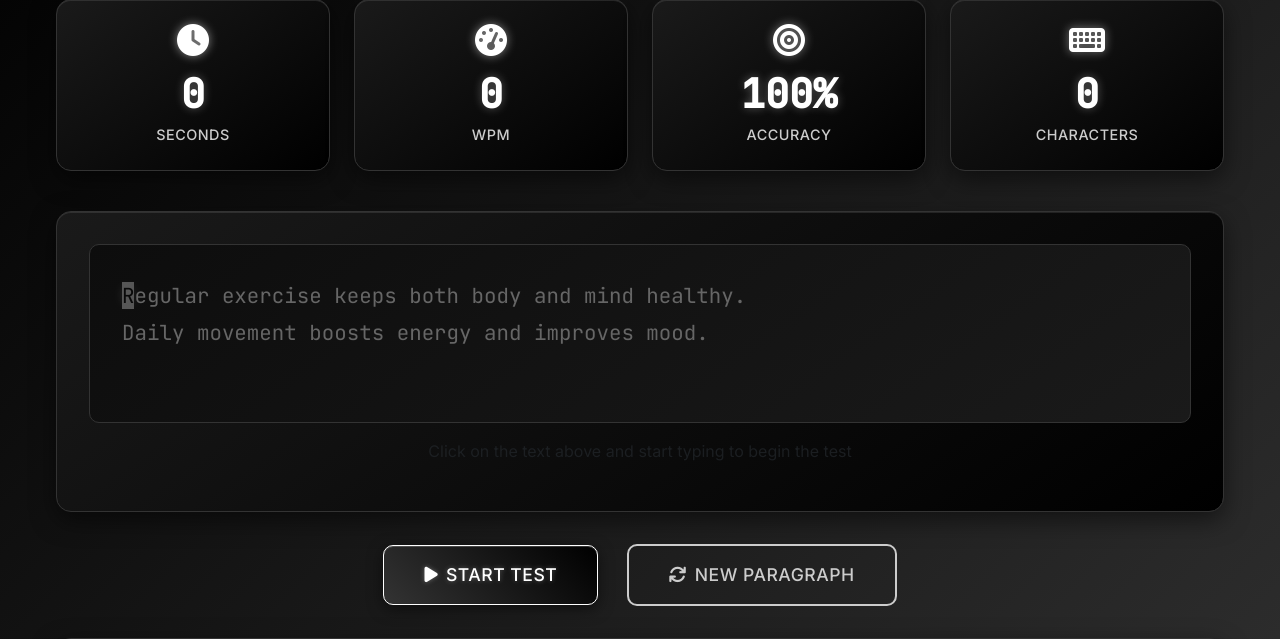
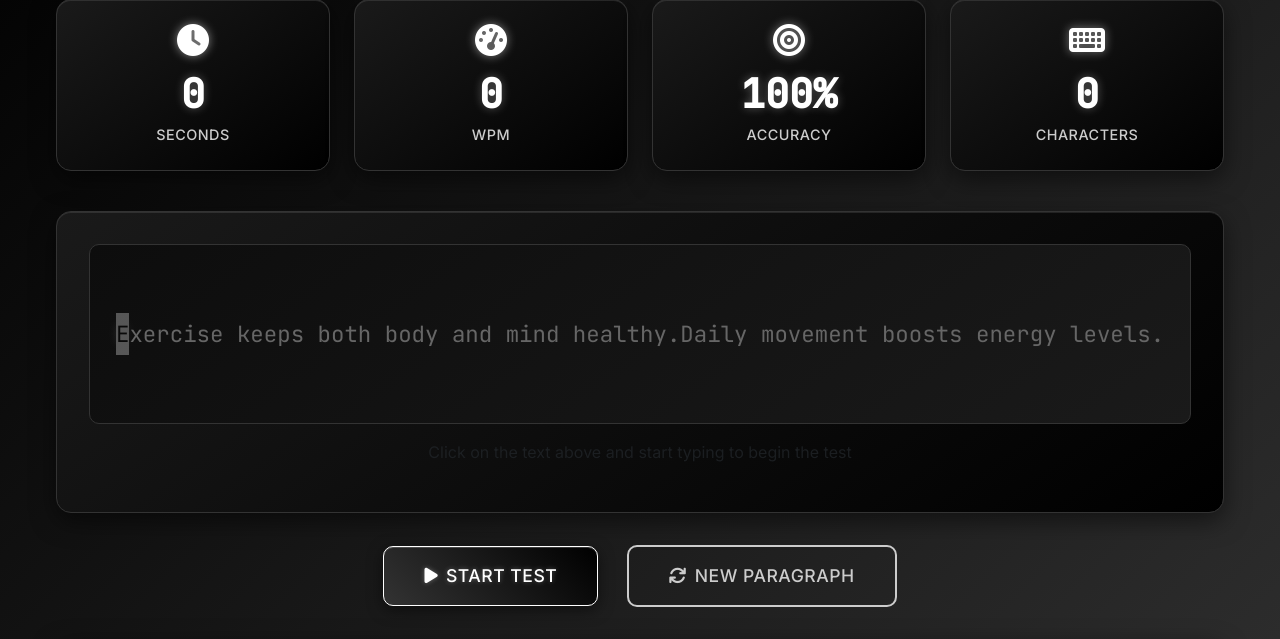
Before and after one commit to Sharath9281/Typing-speed-Tester, a Flask app: page / in a window 1280 px wide. Shown: the part 194-833 px from the top of the page. Run offline with Flask 3, Linux system fonts and the light colour scheme.

Commit message:
Improve text appearance and adjust box dynamically based on the content
Updates paragraph texts, adjusts CSS for dynamic box sizing, and modifies JS to calculate box height.

Replit-Commit-Author: Agent
Replit-Commit-Session-Id: 7a77e04a-0de0-4b14-93cf-b8027f538ad0
Replit-Commit-Screenshot-Url: https://storage.googleapis.com/screenshot-production-us-central1/92210d53-a436-435a-817f-dc07a159e60c/6601478a-4ef6-4c03-9d79-7481bfa4f17c.jpg

```diff
--- a/paragraphs.py
+++ b/paragraphs.py
@@ -1,36 +1,36 @@
 import random
 
-# Collection of two-line paragraphs for typing practice
+# Collection of perfectly sized two-line paragraphs for typing practice
 PARAGRAPHS = [
-    "The quick brown fox jumps over the lazy dog.\nThis sentence contains all letters of the alphabet.",
+    "The quick brown fox jumps over the lazy dog.\nThis pangram contains every letter perfectly.",
 
-    "Technology shapes our daily lives in amazing ways.\nFrom smartphones to AI, innovation never stops.",
+    "Technology shapes our modern world every day.\nInnovation never stops moving forward rapidly.",
 
-    "Reading books expands knowledge and thinking skills.\nEvery page turns into a new adventure.",
+    "Reading books expands knowledge and skills.\nEvery page opens new adventures ahead.",
 
-    "Climate change requires urgent global action today.\nWe must protect our planet for future generations.",
+    "Climate change needs urgent action now.\nWe must protect our beautiful planet.",
 
-    "Cooking combines creativity, science, and tradition.\nEvery recipe tells a unique cultural story.",
+    "Cooking combines art, science, and tradition.\nEvery recipe tells cultural stories.",
 
-    "Regular exercise keeps both body and mind healthy.\nDaily movement boosts energy and improves mood.",
+    "Exercise keeps both body and mind healthy.\nDaily movement boosts energy levels.",
 
-    "Music connects people across all language barriers.\nRhythms and melodies speak to every soul.",
+    "Music connects people across all barriers.\nRhythms speak to every human soul.",
 
-    "Education opens doors to endless new opportunities.\nLearning builds the foundation for success.",
+    "Education opens doors to new opportunities.\nLearning builds success foundations.",
 
-    "The internet transformed how we share information.\nGlobal networks connect minds across the world.",
+    "Internet transformed global information sharing.\nNetworks connect minds across continents.",
 
-    "Photography captures precious moments in time forever.\nEach image preserves memories for generations.",
+    "Photography captures precious life moments.\nImages preserve memories for generations.",
 
-    "Space exploration expands human knowledge boundaries.\nWe discover new worlds beyond our planet.",
+    "Space exploration expands human knowledge.\nWe discover amazing worlds beyond Earth.",
 
-    "Good communication builds stronger relationships daily.\nListening and speaking clearly creates connections.",
+    "Communication builds stronger relationships.\nListening creates meaningful connections.",
 
-    "Conservation protects our planet for future generations.\nSmall actions today make big differences tomorrow.",
+    "Conservation protects our future planet.\nSmall actions make big differences.",
 
-    "Innovation drives progress throughout human civilization.\nCreative thinking solves complex global problems.",
+    "Innovation drives civilization progress forward.\nCreative thinking solves complex problems.",
 
-    "Travel creates memories and broadens life perspectives.\nNew cultures teach us about diversity."
+    "Travel broadens life perspectives greatly.\nNew cultures teach valuable lessons."
 ]
 
 def get_random_paragraph():
--- a/static/css/style.css
+++ b/static/css/style.css
@@ -90,25 +90,27 @@ header p {
 
 .text-to-type {
     font-family: 'JetBrains Mono', monospace;
-    font-size: 1.3rem;
-    line-height: 1.8;
+    font-size: 1.4rem;
+    line-height: 1.9;
     padding: 2rem;
     background: linear-gradient(145deg, #0d0d0d, #1a1a1a);
     border-radius: 10px;
     border: 1px solid var(--border-color);
-    min-height: 100px;
-    max-height: 200px;
+    min-height: 120px;
+    max-height: 180px;
     position: relative;
     cursor: text;
     outline: none;
-    transition: border-color 0.3s ease, height 0.3s ease;
+    transition: border-color 0.3s ease, height 0.3s ease, min-height 0.3s ease;
     word-wrap: break-word;
     overflow-wrap: break-word;
     white-space: pre-wrap;
     width: 100%;
     box-sizing: border-box;
-    display: block;
-    text-align: left;
+    display: flex;
+    align-items: center;
+    justify-content: center;
+    text-align: center;
     overflow: hidden;
 }
 
@@ -348,9 +350,11 @@ header p {
     }
 
     .text-to-type {
-        font-size: 1.1rem;
+        font-size: 1.2rem;
         padding: 1.5rem;
-        line-height: 1.6;
+        line-height: 1.7;
+        min-height: 100px;
+        max-height: 150px;
     }
 
     .typing-area {
@@ -376,6 +380,8 @@ header p {
         font-size: 1rem;
         padding: 1rem;
         line-height: 1.5;
+        min-height: 90px;
+        max-height: 130px;
     }
 
     .instructions-card,
--- a/static/js/typing-test.js
+++ b/static/js/typing-test.js
@@ -40,6 +40,9 @@ class TypingTest {
 
     async loadNewParagraph() {
         try {
+            // Reset text display height to show loading
+            this.textDisplay.style.height = '120px';
+            this.textDisplay.style.display = 'flex';
             this.textDisplay.innerHTML = `
                 <div class="loading text-center py-5">
                     <i class="fas fa-spinner fa-spin fa-2x text-primary"></i>
@@ -74,21 +77,36 @@ class TypingTest {
     }
 
     adjustBoxHeight() {
-        // Reset height to auto to measure content
+        // Temporarily reset styles to measure content naturally
         this.textDisplay.style.height = 'auto';
+        this.textDisplay.style.minHeight = 'auto';
 
-        // Get the natural height of the content
+        // Force a reflow to get accurate measurements
+        this.textDisplay.offsetHeight;
+
+        // Get the natural height needed for the content
         const contentHeight = this.textDisplay.scrollHeight;
+        const computedStyle = window.getComputedStyle(this.textDisplay);
+        const paddingTop = parseFloat(computedStyle.paddingTop);
+        const paddingBottom = parseFloat(computedStyle.paddingBottom);
+        const totalPadding = paddingTop + paddingBottom;
 
-        // Set minimum and maximum constraints
-        const minHeight = 100;
-        const maxHeight = 200;
+        // Calculate optimal height for exactly two lines
+        const lineHeight = parseFloat(computedStyle.lineHeight);
+        const twoLineHeight = lineHeight * 2;
 
-        // Calculate the appropriate height with padding
-        const newHeight = Math.max(minHeight, Math.min(maxHeight, contentHeight + 40));
+        // Use the larger of content height or two-line height, plus padding
+        const optimalHeight = Math.max(contentHeight, twoLineHeight) + totalPadding + 20;
 
-        // Apply the calculated height
-        this.textDisplay.style.height = newHeight + 'px';
+        // Set constraints for minimum and maximum heights
+        const minHeight = 120;
+        const maxHeight = 180;
+
+        // Apply the calculated height within constraints
+        const finalHeight = Math.max(minHeight, Math.min(maxHeight, optimalHeight));
+
+        this.textDisplay.style.height = finalHeight + 'px';
+        this.textDisplay.style.minHeight = finalHeight + 'px';
     }
 
     startTest() {
```
